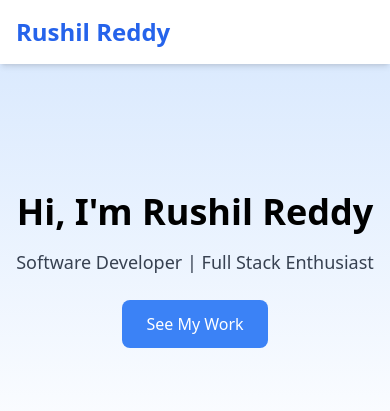
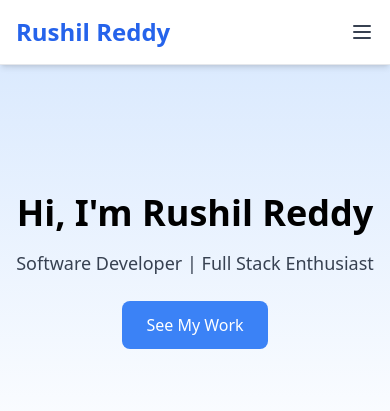
Before and after one commit to Rushil-Y/portfolio, a React app: page / in a window 390 px wide. Shown: the top 411 px of the page. Built offline with nearby package versions, Linux system fonts and the light colour scheme; the HTML template or start-up script is replaced by a standard one.

Commit message:
Fix mobile navbar with smooth slide and updated menu links

```diff
--- a/src/components/Navbar.jsx
+++ b/src/components/Navbar.jsx
@@ -1,33 +1,38 @@
-import React from "react";
-import { Link, useLocation, useNavigate } from "react-router-dom";
+import React, { useState, useRef, useEffect } from "react";
+import { Link, useLocation } from "react-router-dom";
 
 function Navbar() {
   const location = useLocation();
-  const navigate = useNavigate();
+  const [isOpen, setIsOpen] = useState(false);
+  const menuRef = useRef(null);
+  const [menuHeight, setMenuHeight] = useState(0);
 
   const handleScroll = (to) => {
     if (location.pathname === "/") {
       const element = document.getElementById(to);
       if (element) {
         element.scrollIntoView({ behavior: "smooth", block: "start" });
+        setIsOpen(false);
       }
-    } else {
-      // Navigate to home first, then scroll after a small delay
-      navigate("/");
-      setTimeout(() => {
-        const element = document.getElementById(to);
-        if (element) {
-          element.scrollIntoView({ behavior: "smooth", block: "start" });
-        }
-      }, 100); // delay ensures the element exists
     }
   };
+
+  // Animate menu height when opening/closing
+  useEffect(() => {
+    if (menuRef.current) {
+      if (isOpen) {
+        setMenuHeight(menuRef.current.scrollHeight);
+      } else {
+        setMenuHeight(0);
+      }
+    }
+  }, [isOpen]);
 
   return (
     <nav className="bg-white shadow-md sticky top-0 z-50">
       <div className="max-w-7xl mx-auto px-4 sm:px-6 lg:px-8">
         <div className="flex justify-between h-16 items-center">
-          {/* Logo / Name */}
+          {/* Logo */}
           <div className="flex-shrink-0">
             <Link to="/" className="text-2xl font-bold text-blue-600">
               Rushil Reddy
@@ -36,36 +41,17 @@ function Navbar() {
 
           {/* Desktop Menu */}
           <div className="hidden md:flex space-x-6">
-            <span
-              onClick={() => handleScroll("hero")}
-              className="px-3 py-2 text-gray-700 hover:text-blue-600 cursor-pointer"
-            >
-              Home
-            </span>
-            <span
-              onClick={() => handleScroll("about")}
-              className="px-3 py-2 text-gray-700 hover:text-blue-600 cursor-pointer"
-            >
-              About
-            </span>
-            <span
-              onClick={() => handleScroll("projects")}
-              className="px-3 py-2 text-gray-700 hover:text-blue-600 cursor-pointer"
-            >
-              Projects
-            </span>
-            <span
-              onClick={() => handleScroll("skills")}
-              className="px-3 py-2 text-gray-700 hover:text-blue-600 cursor-pointer"
-            >
-              Skills
-            </span>
-            <span
-              onClick={() => handleScroll("contact")}
-              className="px-3 py-2 text-gray-700 hover:text-blue-600 cursor-pointer"
-            >
-              Contact
-            </span>
+            {["hero", "about", "projects", "skills", "contact"].map(
+              (section) => (
+                <span
+                  key={section}
+                  onClick={() => handleScroll(section)}
+                  className="px-3 py-2 text-gray-700 hover:text-blue-600 cursor-pointer"
+                >
+                  {section.charAt(0).toUpperCase() + section.slice(1)}
+                </span>
+              )
+            )}
             <Link
               to="/career"
               className="px-3 py-2 text-gray-700 hover:text-blue-600"
@@ -73,6 +59,72 @@ function Navbar() {
               Career Highlights
             </Link>
           </div>
+
+          {/* Mobile Hamburger */}
+          <div className="md:hidden flex items-center">
+            <button
+              onClick={() => setIsOpen(!isOpen)}
+              className="text-gray-700 hover:text-blue-600 focus:outline-none"
+            >
+              {isOpen ? (
+                <svg
+                  className="w-6 h-6"
+                  fill="none"
+                  stroke="currentColor"
+                  viewBox="0 0 24 24"
+                  xmlns="http://www.w3.org/2000/svg"
+                >
+                  <path
+                    strokeLinecap="round"
+                    strokeLinejoin="round"
+                    strokeWidth="2"
+                    d="M6 18L18 6M6 6l12 12"
+                  />
+                </svg>
+              ) : (
+                <svg
+                  className="w-6 h-6"
+                  fill="none"
+                  stroke="currentColor"
+                  viewBox="0 0 24 24"
+                  xmlns="http://www.w3.org/2000/svg"
+                >
+                  <path
+                    strokeLinecap="round"
+                    strokeLinejoin="round"
+                    strokeWidth="2"
+                    d="M4 6h16M4 12h16M4 18h16"
+                  />
+                </svg>
+              )}
+            </button>
+          </div>
+        </div>
+      </div>
+
+      {/* Mobile Menu Dropdown with slide animation */}
+      <div
+        ref={menuRef}
+        style={{ maxHeight: `${menuHeight}px` }}
+        className="md:hidden overflow-hidden transition-max-height duration-300 ease-in-out bg-white border-t border-gray-200"
+      >
+        <div className="flex flex-col px-4 py-2 space-y-2">
+          {["hero", "about", "projects", "skills", "contact"].map((section) => (
+            <span
+              key={section}
+              onClick={() => handleScroll(section)}
+              className="px-3 py-2 text-gray-700 hover:text-blue-600 cursor-pointer"
+            >
+              {section.charAt(0).toUpperCase() + section.slice(1)}
+            </span>
+          ))}
+          <Link
+            to="/career"
+            onClick={() => setIsOpen(false)}
+            className="px-3 py-2 text-gray-700 hover:text-blue-600"
+          >
+            Career Highlights
+          </Link>
         </div>
       </div>
     </nav>
```
